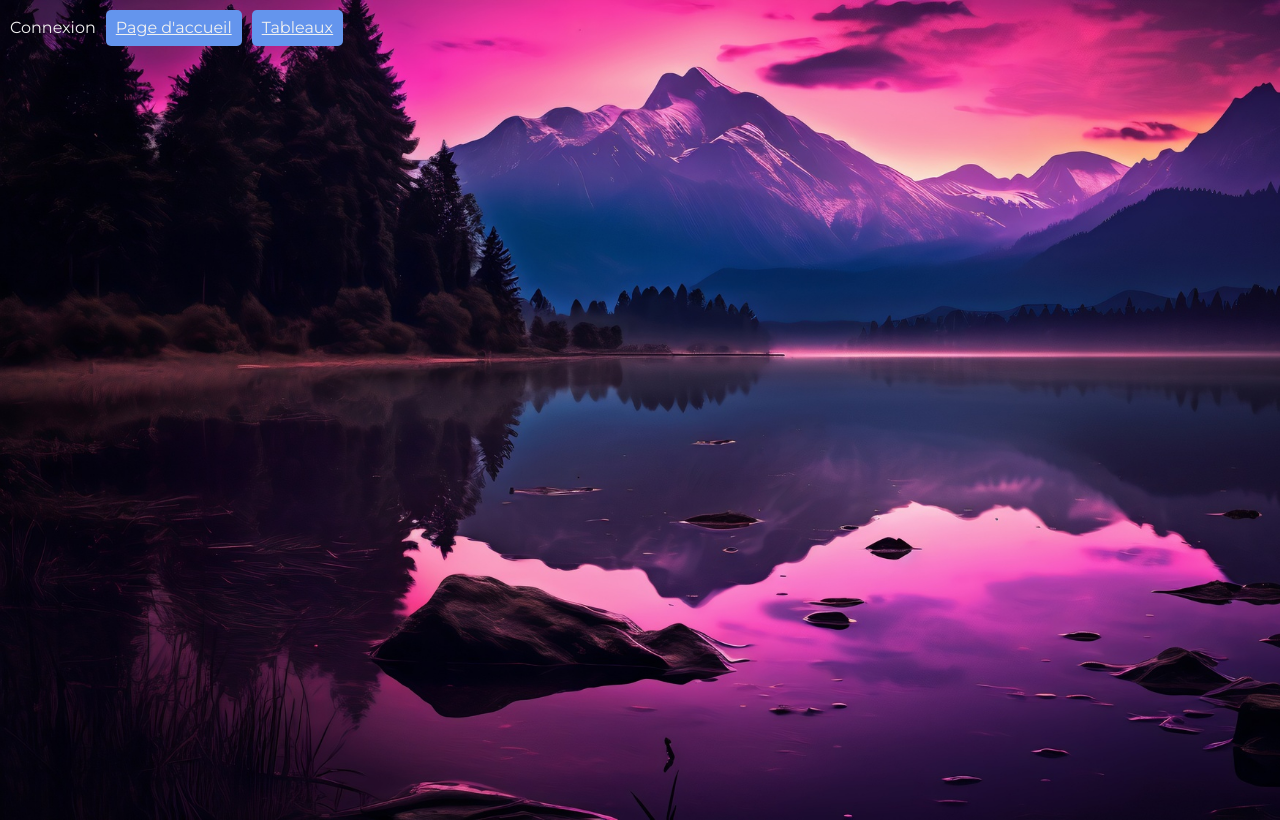
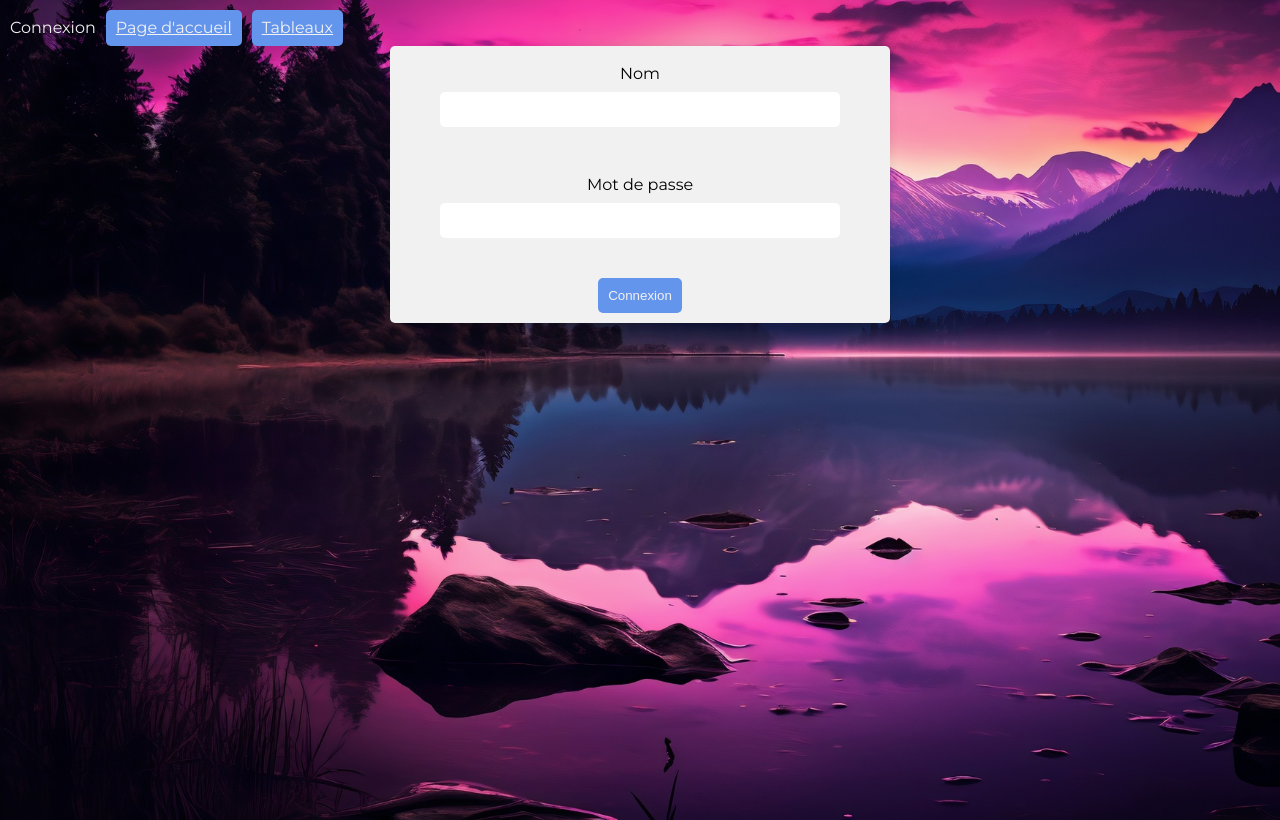
Before and after one commit to Dylan-Orecchioni/task-manager, a React (Vite) app: page /login in a window 1280 px wide. Built offline with nearby package versions, Linux system fonts and the light colour scheme.

Commit message:
Exo 11: Formulaire de Login et connexion créer

```diff
--- a/src/components/Login/Login.css
+++ b/src/components/Login/Login.css
@@ -1,6 +1,41 @@
+.container {
+    display: flex;
+    flex-direction: column;
+    justify-content: center;
+    align-items: center;
+}
+
 .login{
     display: flex;
     align-items: center;
     gap: 10px;
     color: #f1f1f1;
 }
+
+.form_login {
+    display: flex;
+    flex-direction: column;
+    justify-content: center;
+    align-items: center;
+    gap: 10px;
+    width: 500px;
+    background-color: #f1f1f1;
+}
+
+.form_input{
+    display: flex;
+    flex-direction: column;
+    justify-content: center;
+    align-items: center;
+    gap: 10px;
+    padding: 20px 10px;
+    width: 80%;
+    box-sizing: border-box;
+}
+
+.form_input input {
+    width: 100%;
+    border: none;
+    border-radius: 5px;
+    padding: 10px;
+}
--- a/src/components/Login/Login.jsx
+++ b/src/components/Login/Login.jsx
@@ -1,16 +1,63 @@
-import React from 'react';
+import React, {useState} from 'react';
 import HomePage from "../Home/HomePage.jsx";
 import './Login.css';
-import {Link} from "react-router-dom";
+import {Link, useNavigate} from "react-router-dom";
 import Tables from "../Tables/Table/Table.jsx";
 
 const Login = () => {
+
+  const [pseudo, setPseudo] = useState('');
+  const [password, setPassword] = useState('');
+  const navigate = useNavigate();
+
+  const handlePseudoChange = (e) => {
+    setPseudo(e.target.value);
+  }
+
+  const handlePasswordChange = (e) => {
+    setPassword(e.target.value);
+  }
+
+  const validateLogin = () => {
+      if(pseudo === 'cloudcampus' && password === "0000"){
+          alert("Connexion reussie");
+          navigate("/tables")
+      } else {
+          alert("Nom ou mot de passe incorrect");
+          setPseudo('');
+          setPassword('');
+          navigate("/login")
+      }
+  }
   return (
-      <div className="login">
-        <h1>Connexion</h1>
-        <Link to={"/" } className="btn btn-primary" element={<HomePage/>}>Page d'accueil</Link>
-        <Link to={"/tables" } className="btn btn-primary" element={<Tables/>}>Tableaux</Link>
-      </div>
+      <>
+          <div className="login">
+            <h1>Connexion</h1>
+            <Link to={"/" } className="btn btn-primary" element={<HomePage/>}>Page d'accueil</Link>
+            <Link to={"/tables" } className="btn btn-primary" element={<Tables/>}>Tableaux</Link>
+          </div>
+
+        <div className="container">
+          <form className="form_login" onSubmit={(e) => e.preventDefault()}>
+            <div className="form_input">
+              <label className="my-3" htmlFor="pseudo">Nom</label>
+              <input type="text" id="pseudo" className="form-control" value={pseudo} onChange={handlePseudoChange} />
+            </div>
+            <div className="form_input">
+              <label className="my-3" htmlFor="password">Mot de passe</label>
+              <input type="password" id="password" className="form-control" value={password} onChange={handlePasswordChange} />
+            </div>
+
+            <div className="form-group">
+              <button type="button" className="btn btn-primary" onClick={validateLogin}>
+                Connexion
+              </button>
+            </div>
+          </form>
+        </div>
+
+      </>
+
   );
 };
 
```
